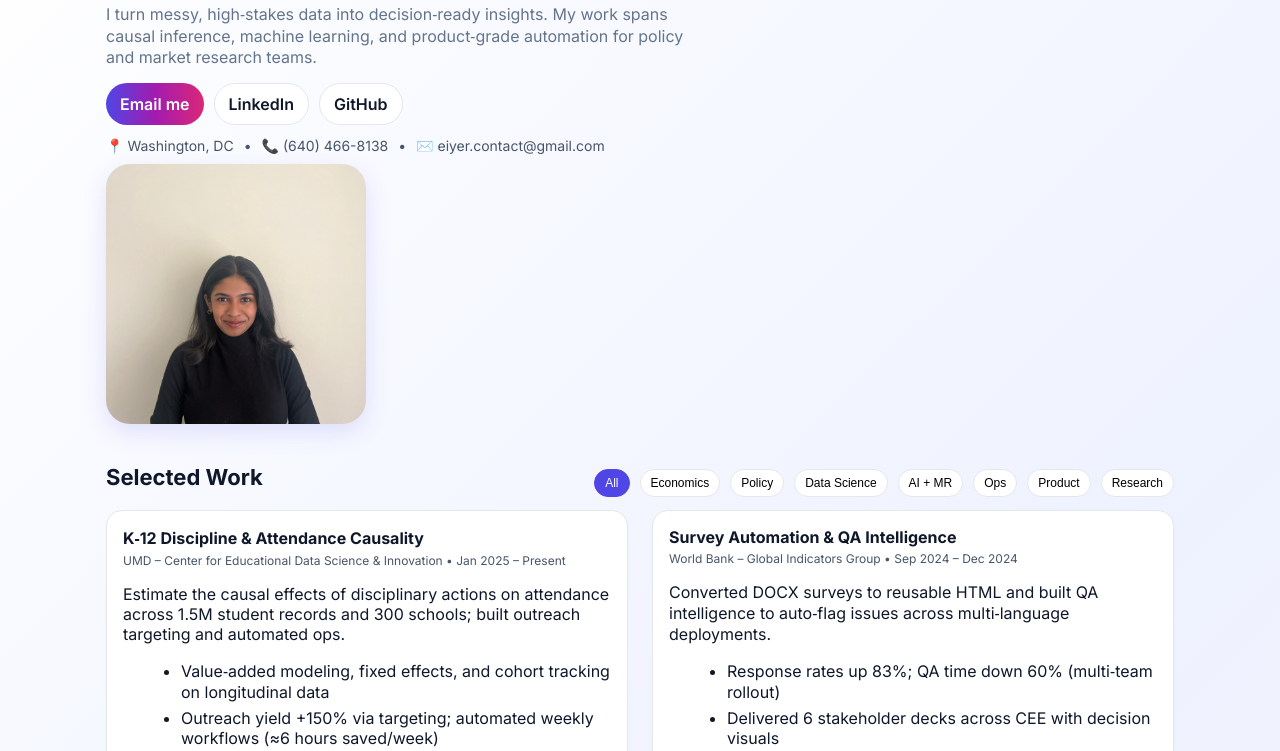
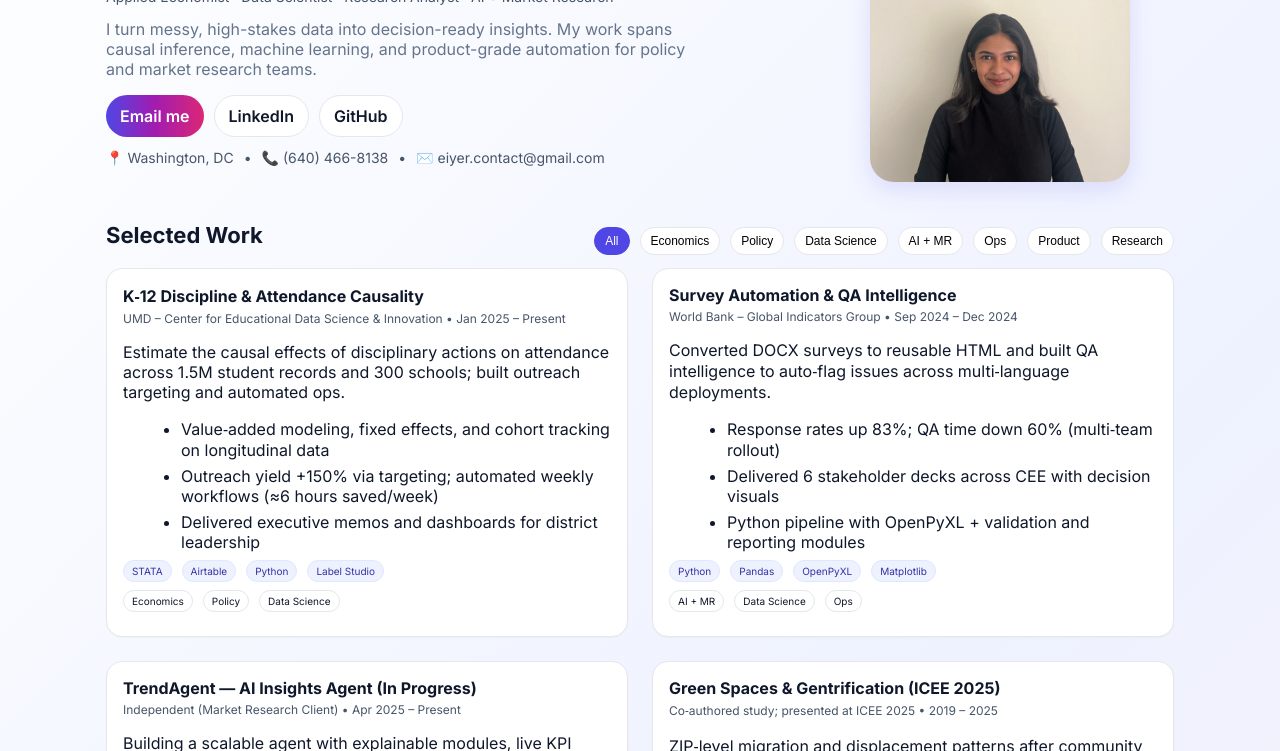
Before and after one commit to eesha2712/eesha-portfolio, a plain HTML site: page index.html in a window 1280 px wide. Shown: the part 190-941 px from the top of the page. Drawn offline with Linux system fonts and the light colour scheme.

Commit message:
Update index.html

```diff
--- a/index.html
+++ b/index.html
@@ -83,18 +83,25 @@
   <div>
     <h1>Eesha Iyer</h1>
     <p class="muted" style="margin-top:6px;">Applied Economist · Data Scientist · Research Analyst · AI + Market Research</p>
-        <p class="lead" style="margin-top:10px;">I turn messy, high‑stakes data into decision‑ready insights. My work spans causal inference, machine learning, and product‑grade automation for policy and market research teams.</p>
+    <p class="lead" style="margin-top:10px;">
+      I turn messy, high-stakes data into decision-ready insights. My work spans causal inference, machine learning, and product-grade automation for policy and market research teams.
+    </p>
+
     <div class="flex" style="margin-top:16px;">
       <a class="cta" href="mailto:eiyer.contact@gmail.com">Email me</a>
       <a class="cta secondary" href="https://www.linkedin.com/in/eesha-iyer/" target="_blank" rel="noreferrer">LinkedIn</a>
       <a class="cta secondary" href="https://github.com/eesha2712" target="_blank" rel="noreferrer">GitHub</a>
     </div>
+
     <div class="flex muted" style="margin-top:12px;">
       <span>📍 Washington, DC</span>
       <span>•</span>
       <span>📞 (640) 466-8138</span>
       <span>•</span>
       <span>✉️ eiyer.contact@gmail.com</span>
+    </div>
+  </div>
+
   <div style="display:flex; justify-content:center; align-items:center;">
     <div class="hero-photo">
       <img src="assets/headshot.jpg" alt="Eesha Iyer headshot" />
```
Lines whose indentation alone changed are shown as unchanged.
